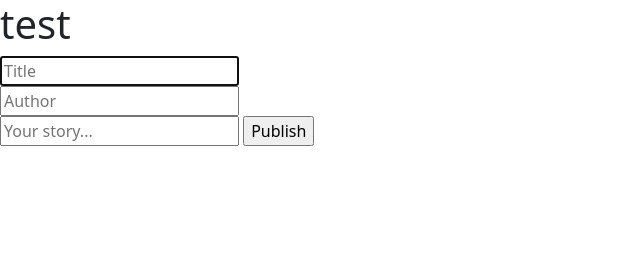
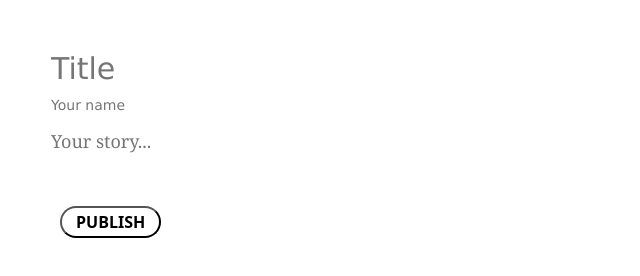
Before and after one commit to Talhalalala/L2-Assignment-2-V2, a plain HTML site: page client/index.html in a window 1280 px wide. Shown: the whole page, without its empty margins (0-640 px from the left). Drawn offline with nearby package versions, Linux system fonts and the light colour scheme.

Commit message:
added css changes

```diff
--- a/client/index.html
+++ b/client/index.html
@@ -12,36 +12,34 @@
       integrity="sha384-1BmE4kWBq78iYhFldvKuhfTAU6auU8tT94WrHftjDbrCEXSU1oBoqyl2QvZ6jIW3"
       crossorigin="anonymous"
     />
-    <!-- JavaScript Bundle with Popper -->
-    <script
-      src="https://cdn.jsdelivr.net/npm/bootstrap@5.1.3/dist/js/bootstrap.bundle.min.js"
-      integrity="sha384-ka7Sk0Gln4gmtz2MlQnikT1wXgYsOg+OMhuP+IlRH9sENBO0LRn5q+8nbTov4+1p"
-      crossorigin="anonymous"
-    ></script>
+    <script defer src='js/requests.js'></script>
     <title>Posts</title>
 </head>
 <body>
-    <h1 id="heading">test</h1>
+    <h1 id="heading">Thoughts</h1>
     <main>
+      <section>
       <form id="form">
         <input type="text" id="title" placeholder="Title" autofocus required/>
         <br />
-        <input type="text" id="author" placeholder="Author" required/>
+        <input type="text" id="author" placeholder="Your name" required/>
         <br />
         <input type="text" id="story" placeholder="Your story..." required/>
-        <input type="submit" id="button "value="Publish">
+        </section>
+        <input type="submit" id="button" value="PUBLISH">
       </form>
       <!-- <button id="button" type="submit"> Publish</button> -->
 
 <!-- DISPLAY POST -->
+<section class = "newPostStuff">
 <div id= "displayed" class="">
-<h1 id="displayedtitle"></h1>
-<p id="displayedauthor"></div>
+<div id="displayedtitle"></div>
+<div id="displayedauthor"></div>
 <div id="displayedstory"></div>
 </div>
-
+</section>
     </main>
 
-    <script src='js/requests.js'></script>
+
 </body>
 </html>
--- a/client/js/requests.js
+++ b/client/js/requests.js
@@ -45,6 +45,7 @@ async function displayPost(data) {
 
     document.querySelector("#form").style.display = "none";
     document.querySelector("#heading").style.display = "none";
+    document.querySelector("#button").style.display = "none";
   } catch (err) {
     console.warn(err);
   }
--- a/client/style.css
+++ b/client/style.css
@@ -0,0 +1,57 @@
+section {
+  display: flex;
+  justify-content: left;
+  align-items: center;
+  margin-left: 49px;
+  margin-top: 45px;
+}
+
+#title,
+#author,
+#story {
+  border: none;
+  background-color: transparent;
+  resize: none;
+  outline: none;
+  font-family: "Times New Roman", Times, serif;
+}
+
+#author {
+  font-size: 14px;
+  font-family: CustomSansSerif, "Lucida Grande", Arial, sans-serif;
+}
+#story {
+  margin-top: 10px;
+  font-size: 18px;
+  font-family: CustomSerif, Georgia, Cambria, "Times New Roman", serif;
+}
+h1 {
+  color: blueviolet;
+  display: none;
+}
+
+#button {
+  position: relative;
+  margin-top: 50px;
+  margin-left: 60px;
+  border-radius: 20px;
+  padding: 2px;
+  background-color: white;
+  border-color: black;
+  padding-left: 14px;
+  padding-right: 14px;
+  font-weight: bold;
+}
+
+#title {
+  font-size: 30px;
+  font-family: CustomSansSerif, "Lucida Grande", Arial, sans-serif;
+}
+
+.newPostStuff {
+  display: flex;
+  justify-content: left;
+  align-items: center;
+  margin-left: 60px;
+  margin-top: 60px;
+}
```
